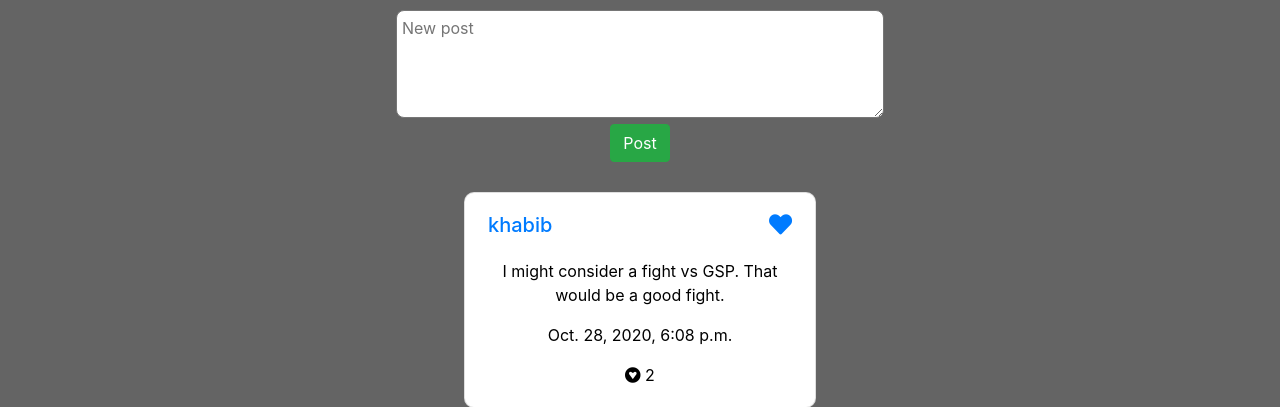
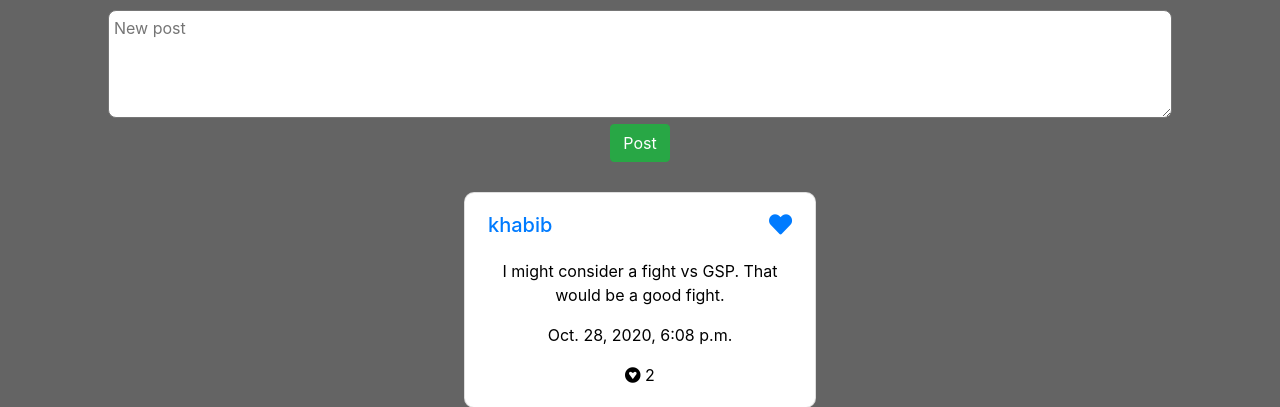
Before and after one commit to Kerman07/networkz, a Django app: page /following in a window 1280 px wide. Shown: the part 79-486 px from the top of the page. Run offline with Django 3.2, Linux system fonts and the light colour scheme; a user stored in the database is signed in; data comes from the database, SQL or seed files in the repository; some libraries are stand-ins or nearby versions.

Commit message:
changed textarea sizing

```diff
--- a/network/static/network/styles.css
+++ b/network/static/network/styles.css
@@ -71,6 +71,7 @@ html {
 #text {
   border-radius: 0.5rem;
   padding: 5px;
+  width: 95%;
 }
 
 .card-headers {
```
